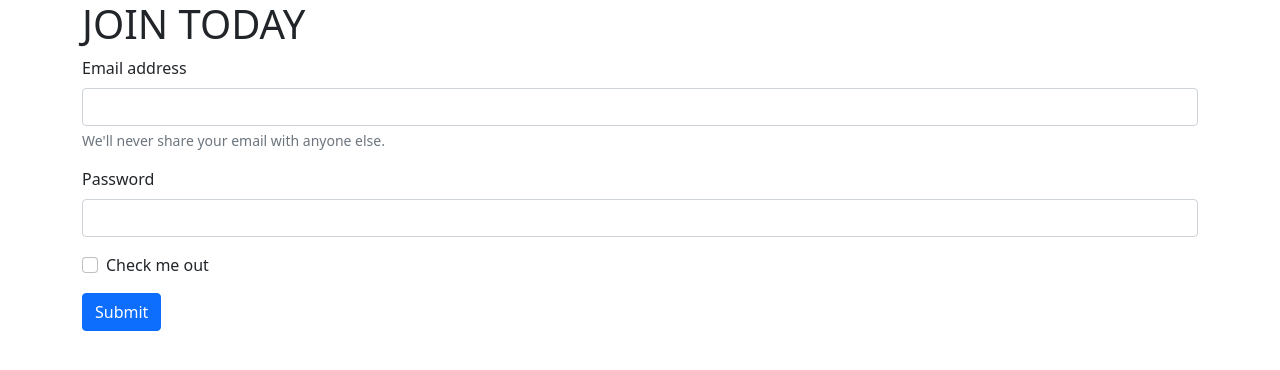
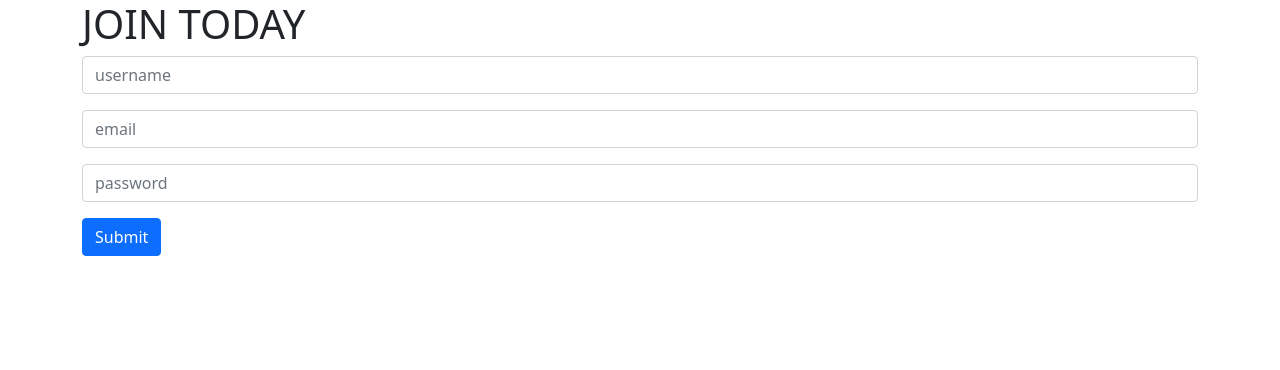
Before and after one commit to Hector-bit/developerMeetUp, a Django app: page /join in a window 1280 px wide. Shown: the top 370 px of the page. Run offline with Django 4.2, Linux system fonts and the light colour scheme.

Commit message:
users form

```diff
--- a/frontend/templates/base.html
+++ b/frontend/templates/base.html
@@ -12,6 +12,16 @@
   </head>
   <body>
       <div class="container">
+      {% if messages %}
+        {% for message in messages %}
+        <div class="alert alert-warning" role="alert">
+            {{ message }}
+          </div>
+        {% endfor %}
+      {% endif %}
+
+
+
         {% block content %}
 
         {% endblock  %}
--- a/frontend/templates/join.html
+++ b/frontend/templates/join.html
@@ -2,20 +2,21 @@
 
 {% block content %}
     <h1>JOIN TODAY</h1>
-    <form>
+    <form method="POST" action="{% url 'join' %}">
+    {% csrf_token %}
         <div class="mb-3">
-        <label for="exampleInputEmail1" class="form-label">Email address</label>
-        <input type="email" class="form-control" id="exampleInputEmail1" aria-describedby="emailHelp">
-        <div id="emailHelp" class="form-text">We'll never share your email with anyone else.</div>
+            <input type="text" class="form-control" id="exampleInputUsername" placeholder='username' name="username" value="{{username}}">
         </div>
         <div class="mb-3">
-        <label for="exampleInputPassword1" class="form-label">Password</label>
-        <input type="password" class="form-control" id="exampleInputPassword1">
+            <input type="email" placeholder='email' class="form-control" id="exampleInputEmail1" name="email" value="{{email}}">
         </div>
-        <div class="mb-3 form-check">
-        <input type="checkbox" class="form-check-input" id="exampleCheck1">
-        <label class="form-check-label" for="exampleCheck1">Check me out</label>
+        <div class="mb-3">
+            <input type="password" class="form-control" id="exampleInputPassword1" placeholder="password" name="password">
         </div>
+        {% comment %} <div class="mb-3 form-check">
+            <input type="checkbox" class="form-check-input" id="exampleCheck1">
+            <label class="form-check-label" for="exampleCheck1">Check me out</label>
+        </div> {% endcomment %}
         <button type="submit" class="btn btn-primary">Submit</button>
     </form>
 {% endblock  %}
--- a/frontend/views.py
+++ b/frontend/views.py
@@ -1,6 +1,9 @@
 from curses import ALL_MOUSE_EVENTS
-from django.shortcuts import render
+from django.shortcuts import redirect, render
+from django.shortcuts import render, redirect
 from .models import User, Project
+from .forms import UserForm
+from django.contrib import messages
 
 # Create your views here.
 def home(request):
@@ -8,4 +11,18 @@ def home(request):
     return render(request, "home.html", {'all': all_projects})
 
 def join(request):
-    return render (request, 'join.html', {})
+    if request.method == "POST":
+        form = UserForm(request.POST or None)
+        if form.is_valid():
+            form.save()
+        else:
+            username = request.POST['username']
+            email = request.POST['email']
+
+            messages.success(request, ('There was an error with your form'))
+
+            return render(request, 'join.html', {'username':username, 'email':email})
+        messages.success(request, ("Your form has been submitted successfully"))
+        return redirect("/")
+    else:
+        return render (request, 'join.html', {})
```
Also changed, not shown: frontend/forms.py (added, +7 -0 lines), db.sqlite3.
